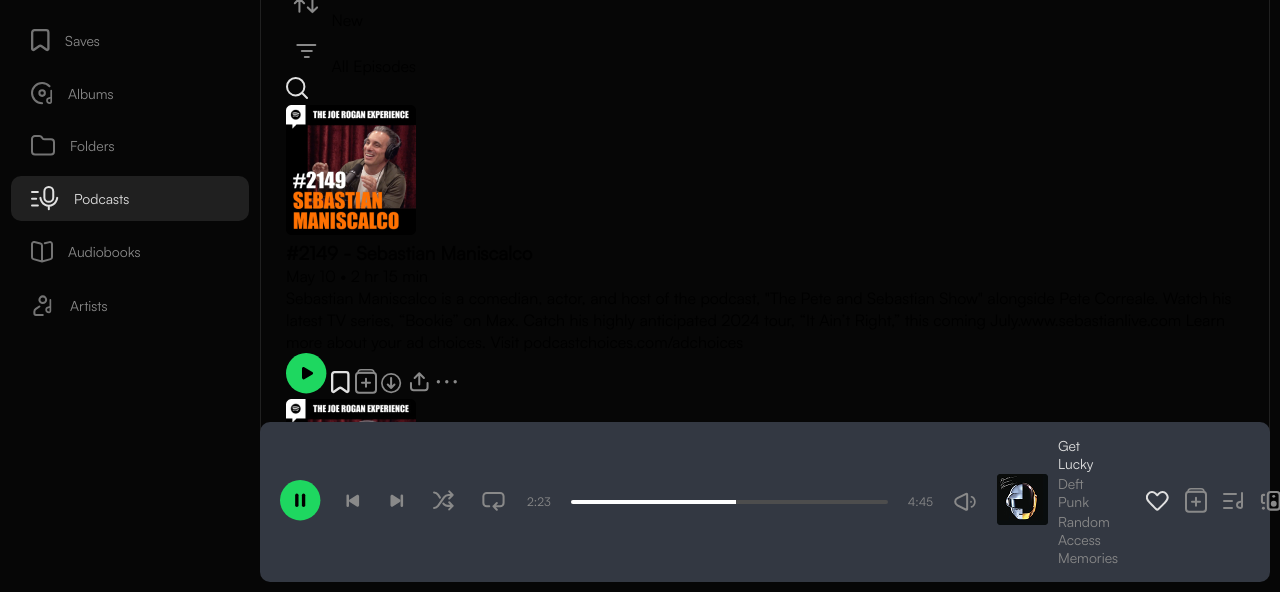
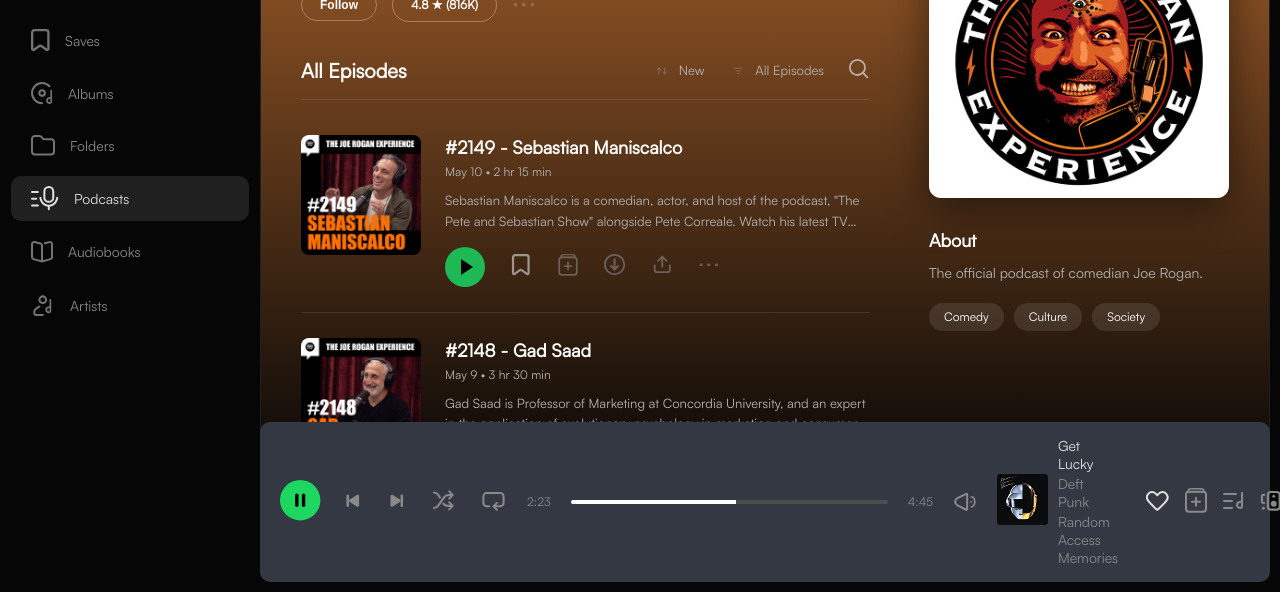
Before and after one commit to Katherin3/fighter-developers-exam, a plain HTML site: page pages/podcast.html in a window 1280 px wide. Shown: the part 208-800 px from the top of the page. Drawn offline with Linux system fonts and the light colour scheme.

```diff
--- a/assets/styles/css/styles.css
+++ b/assets/styles/css/styles.css
@@ -1442,11 +1442,7 @@
   font-size: 1.2rem;
 }
 .playlist-table-container .playlist-row .col-heart {
-  font-size: 1.8rem;
-  filter: grayscale(1);
-}
-.playlist-table-container .playlist-row .col-heart:hover {
-  filter: grayscale(0);
+  font-size: 18px;
 }
 
 .type--green {
@@ -2045,4 +2041,212 @@
   font-weight: 500;
 }
 
+.main-content-podcast {
+  background: linear-gradient(to bottom, #A5602A 0%, #060606 100%);
+  padding: 40px;
+}
+
+.podcast-layout {
+  display: flex;
+  gap: 60px;
+  max-width: 1280px;
+  margin: 0 auto;
+}
+.podcast-layout .episodes-container {
+  flex: 1;
+}
+.podcast-layout .episodes-container .podcast-header {
+  margin-bottom: 35px;
+}
+.podcast-layout .episodes-container .podcast-header h1 {
+  font-size: 3.5rem;
+  color: white;
+  margin-bottom: 5px;
+}
+.podcast-layout .episodes-container .podcast-header .author {
+  font-size: 1.4rem;
+  color: #ccc;
+  margin-bottom: 20px;
+}
+.podcast-layout .episodes-container .podcast-header .podcast-stats {
+  display: flex;
+  align-items: center;
+  gap: 15px;
+}
+.podcast-layout .episodes-container .podcast-header .podcast-stats .follow-btn, .podcast-layout .episodes-container .podcast-header .podcast-stats .rating {
+  background: transparent;
+  border: 1px solid rgba(255, 255, 255, 0.3);
+  color: white;
+  padding: 8px 18px;
+  border-radius: 20px;
+  font-size: 1.2rem;
+  font-weight: 700;
+  display: flex;
+  align-items: center;
+  gap: 8px;
+}
+.podcast-layout .episodes-container .podcast-header .podcast-stats img {
+  width: 24px;
+  opacity: 0.7;
+  cursor: pointer;
+}
+
+.episodes-list .episodes-header-row {
+  display: flex;
+  justify-content: space-between;
+  align-items: center;
+  border-bottom: 1px solid rgba(255, 255, 255, 0.1);
+  padding-bottom: 15px;
+  margin-bottom: 10px;
+}
+.episodes-list .episodes-header-row h2 {
+  color: white;
+  font-size: 2rem;
+  margin: 0;
+}
+.episodes-list .episodes-actions {
+  display: flex;
+  align-items: center;
+  gap: 25px;
+}
+.episodes-list .episodes-actions .action-item {
+  display: flex;
+  align-items: center;
+  gap: 8px;
+  color: #b3b3b3;
+  font-size: 1.3rem;
+}
+.episodes-list .episodes-actions .action-item img {
+  width: 18px;
+  opacity: 0.7;
+}
+.episodes-list .episodes-actions .search-btn {
+  background: none;
+  border: none;
+  cursor: pointer;
+}
+.episodes-list .episodes-actions .search-btn img {
+  width: 20px;
+  opacity: 0.7;
+}
+
+.episode-card {
+  padding: 25px 0;
+  border-bottom: 1px solid rgba(255, 255, 255, 0.1);
+}
+.episode-card .episode-main {
+  display: flex;
+  gap: 24px;
+}
+.episode-card .episode-main .episode-img {
+  width: 120px;
+  height: 120px;
+  border-radius: 8px;
+  object-fit: cover;
+}
+.episode-card .episode-main .episode-details {
+  flex: 1;
+}
+.episode-card .episode-main .episode-details .episode-title {
+  color: white;
+  font-size: 1.8rem;
+  margin-bottom: 5px;
+}
+.episode-card .episode-main .episode-details .episode-meta {
+  color: #b3b3b3;
+  font-size: 1.2rem;
+  margin-bottom: 10px;
+}
+.episode-card .episode-main .episode-details .episode-description {
+  color: #b3b3b3;
+  font-size: 1.3rem;
+  line-height: 1.6;
+  display: -webkit-box;
+  -webkit-line-clamp: 2;
+  -webkit-box-orient: vertical;
+  overflow: hidden;
+}
+.episode-card .episode-actions {
+  display: flex;
+  align-items: center;
+  gap: 25px;
+  margin-top: 15px;
+}
+.episode-card .episode-actions .play-btn {
+  background: #1db954;
+  width: 40px;
+  height: 40px;
+  border-radius: 50%;
+  border: none;
+  display: flex;
+  align-items: center;
+  justify-content: center;
+  cursor: pointer;
+}
+.episode-card .episode-actions .play-btn img {
+  display: none;
+}
+.episode-card .episode-actions .play-btn::after {
+  content: "";
+  display: block;
+  width: 0;
+  height: 0;
+  margin-left: 3px;
+  border-style: solid;
+  border-width: 8px 0 8px 12px;
+  border-color: transparent transparent transparent black;
+}
+.episode-card .episode-actions .play-btn:hover {
+  transform: scale(1.05);
+}
+.episode-card .episode-actions .icon-btn {
+  background: none;
+  border: none;
+  padding: 0;
+  cursor: pointer;
+}
+.episode-card .episode-actions .icon-btn img {
+  width: 22px;
+  height: 22px;
+  opacity: 0.6;
+  transition: 0.3s;
+}
+.episode-card .episode-actions .icon-btn:hover img {
+  opacity: 1;
+}
+
+.podcast-sidebar {
+  width: 300px;
+  flex-shrink: 0;
+}
+.podcast-sidebar .main-cover {
+  width: 100%;
+  border-radius: 12px;
+  box-shadow: 0 10px 40px rgba(0, 0, 0, 0.5);
+  margin-bottom: 25px;
+}
+.podcast-sidebar .about-section h3 {
+  color: white;
+  font-size: 1.8rem;
+  margin-bottom: 10px;
+}
+.podcast-sidebar .about-section p {
+  color: #b3b3b3;
+  font-size: 1.4rem;
+  line-height: 1.5;
+  margin-bottom: 20px;
+}
+.podcast-sidebar .about-section .category-tags {
+  display: flex;
+  flex-wrap: wrap;
+  gap: 10px;
+}
+.podcast-sidebar .about-section .category-tags span {
+  background: rgba(255, 255, 255, 0.1);
+  color: white;
+  padding: 6px 15px;
+  border-radius: 20px;
+  font-size: 1.2rem;
+}
+
 /*# sourceMappingURL=styles.css.map */
```
Also changed, not shown: 2 other files.
